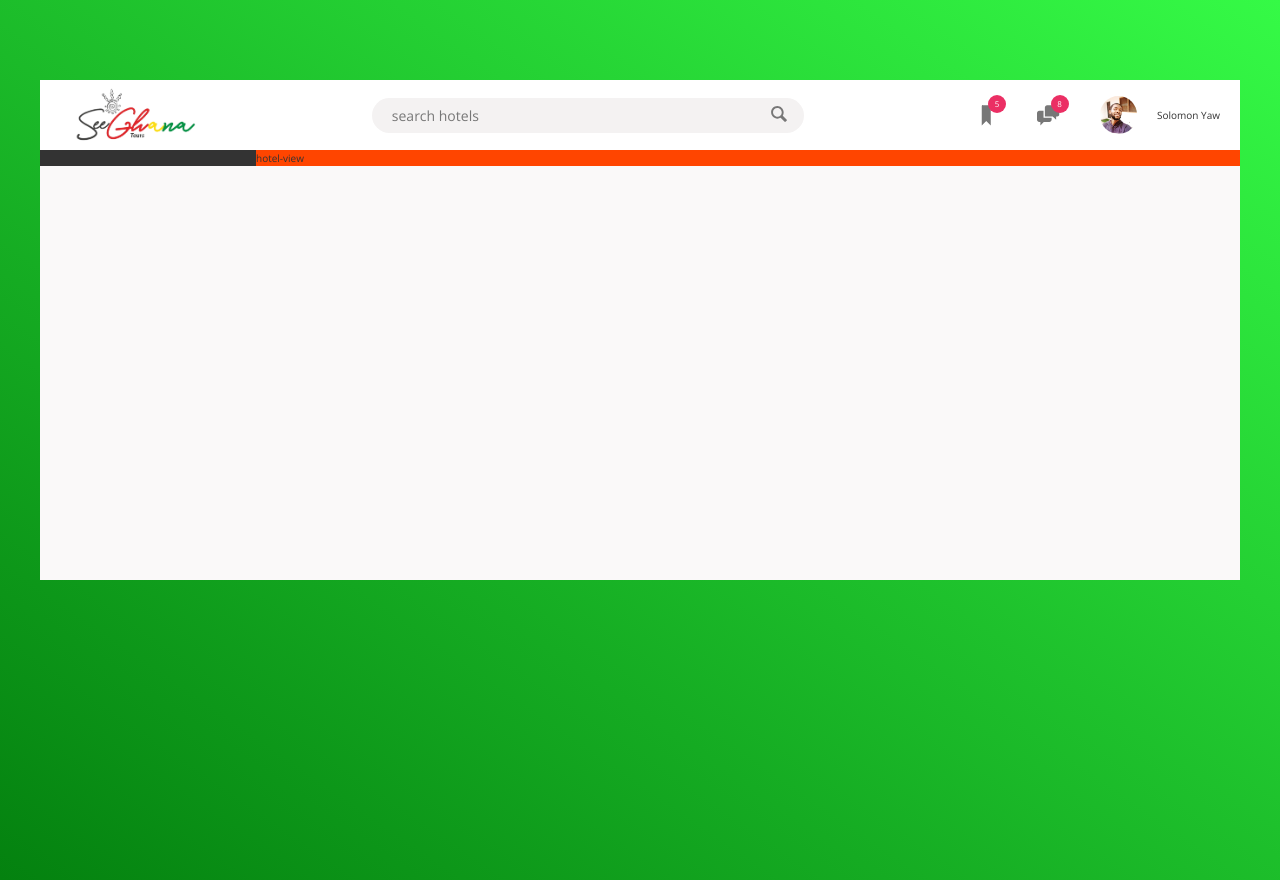
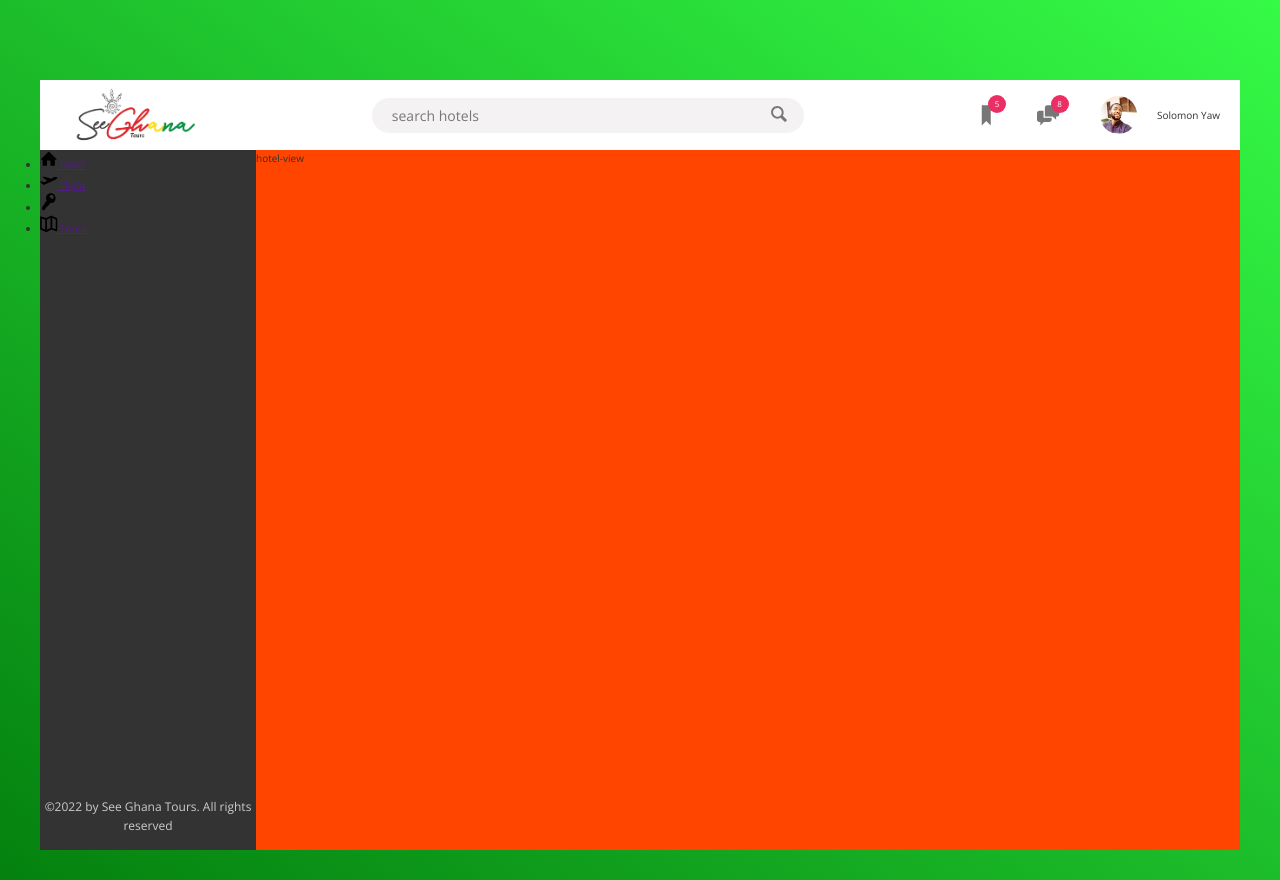
Before and after one commit to solomonyaw/Trillo, a website: page index.html in a window 1280 px wide. Drawn offline with nearby package versions, Linux system fonts and the light colour scheme.

Commit message:
updated sccss and html files

```diff
--- a/index.html
+++ b/index.html
@@ -45,11 +45,38 @@
                 <span class="user-nav__user-name"> Solomon Yaw</span>
              </div>
              </nav>
+            </header>
 
-            </header>
             <div class="content">
                 <nav class="sidebar">
+                  <ul class="side-nav">
+                    <li class="side-nav__item"><a href="" class="side-nav__link">
+                        <svg class="side-nav__icon">
+                            <use xlink:href="img/sprite.svg#icon-home"></use>
+                        </svg>
+                        <span>Hotel</span>
+                    </a></li>
+                    <li class="side-nav__item"><a href="" class="side-nav__link">
+                        <svg class="side-nav__icon">
+                            <use xlink:href="img/sprite.svg#icon-aircraft-take-off"></use>
+                        </svg>
+                        <span>Flight</span>
+                    </a></li>
+                    <li class="side-nav__item"><a href="" class="side-nav__link"></a>
+                        <svg class="side-nav__icon">
+                            <use xlink:href="img/sprite.svg#icon-key"></use>
+                        </svg>
+                        <span>Car Rental</span></li>
+                    <li class="side-nav__item"><a href="" class="side-nav__link">
+                        <svg class="side-nav__icon">
+                        <use xlink:href="img/sprite.svg#icon-map"></use>
+                    </svg>
+                    <span>Tours</span></a></li>
+                    </ul>
 
+                    <div class="footer">
+                        &COPY;2022 by See Ghana Tours. All rights reserved
+                    </div>
                 </nav>
 
                 <main class="hotel-view">
--- a/sass/_components.scss
+++ b/sass/_components.scss
@@ -138,3 +138,41 @@
     }
 
 }
+
+
+////////////////////////////////////////////////////
+/// SIDE NAVIGATION
+///
+
+.side-nav
+{
+
+    &__item
+    {
+
+    }
+
+    &__link
+    {
+
+    }
+
+    &__icon
+    {
+     width:1.75rem;
+     height:1.75rem;
+    }
+}
+
+
+////////////////////////////////////////////////////
+/// FOOTER TEXT
+///
+.footer
+{
+    font-size: 1.2rem;
+    color: var(--grey-light-4);
+    text-align: center;
+    padding: 1.5rem 0;
+    align-self: flex-end;
+}
--- a/sass/_layout.scss
+++ b/sass/_layout.scss
@@ -25,8 +25,11 @@
 
 .sidebar
 {
-background-color: var(--grey-dark-1);
+  background-color: var(--grey-dark-1);
 flex: 0 0 18%;
+display: flex;
+flex-direction: column;
+justify-content: space-between;
 }
 
 .hotel-view
@@ -34,5 +37,6 @@ flex: 0 0 18%;
   background-color: #fff;
   background-color: orangered;
   flex-grow: 1;
+  height: 70rem;
 
 }
```
Also changed, not shown: css/style.css, 1 other file.
